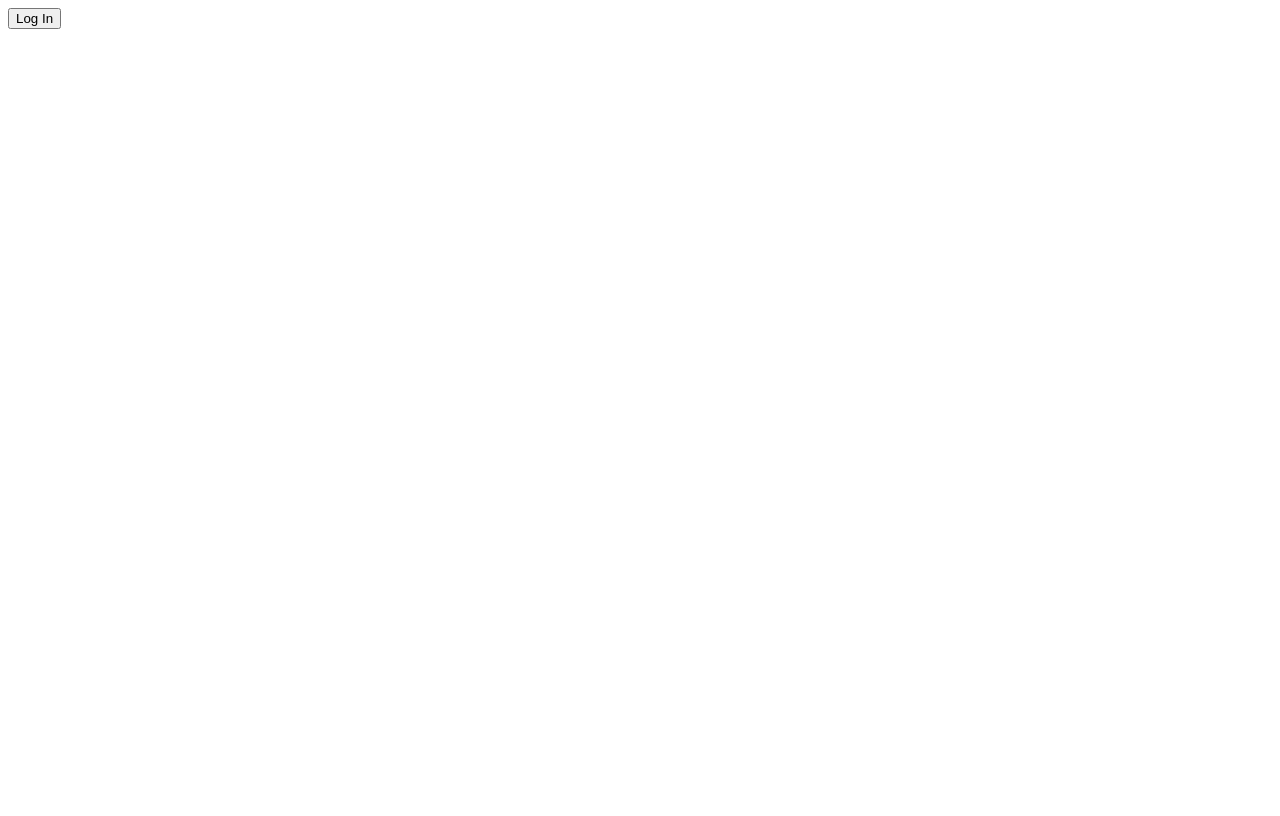
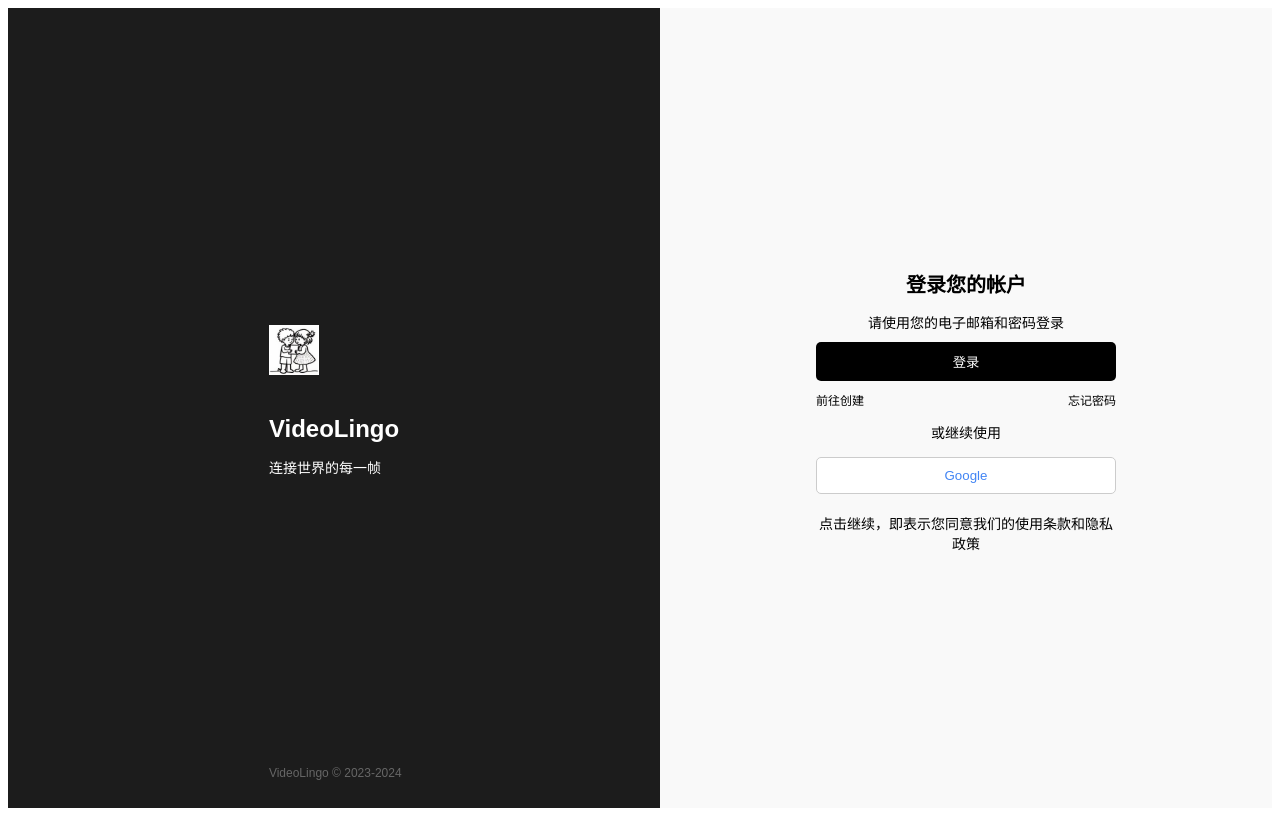
Before and after one commit to sun-guannan/authdemo, a React (Create React App) app: page / in a window 1280 px wide. Built offline with nearby package versions, Linux system fonts and the light colour scheme.

Commit message:
add login

```diff
--- a/src/App.js
+++ b/src/App.js
@@ -3,13 +3,14 @@ import { useAuth0 } from '@auth0/auth0-react';
 import LoginButton from './components/LoginButton';
 import LogoutButton from './components/LogoutButton';
 import Profile from './components/Profile';
+import LoginPage from './LoginPage';
 
 const App = () => {
   const { isAuthenticated } = useAuth0();
 
   return (
     <div>
-      {!isAuthenticated ? <LoginButton /> : <LogoutButton />}
+      {!isAuthenticated ? <LoginPage /> : <LogoutButton />}
       <Profile />
     </div>
   );
--- /dev/null
+++ b/src/LoginPage.css
@@ -0,0 +1,116 @@
+/* src/LoginPage.css */
+.login-container {
+    display: flex;
+    height: 100vh;
+    font-family: Arial, sans-serif;
+  }
+
+  .left-panel {
+    flex: 1;
+    background-color: #1c1c1c;
+    color: #fff;
+    display: flex;
+    flex-direction: column;
+    justify-content: center;
+    align-items: center;
+    padding: 20px;
+  }
+
+  .branding .logo {
+    width: 50px;
+    margin-bottom: 20px;
+  }
+
+  .branding h1 {
+    font-size: 24px;
+    margin-bottom: 10px;
+  }
+
+  .branding p {
+    font-size: 14px;
+  }
+
+  .branding footer {
+    position: absolute;
+    bottom: 20px;
+    font-size: 12px;
+  }
+
+  .right-panel {
+    flex: 1;
+    background-color: #f9f9f9;
+    display: flex;
+    justify-content: center;
+    align-items: center;
+  }
+
+  .login-form {
+    max-width: 300px;
+    width: 100%;
+    text-align: center;
+  }
+
+  .login-form h2 {
+    font-size: 20px;
+    margin-bottom: 10px;
+  }
+
+  .login-form p {
+    font-size: 14px;
+    margin-bottom: 10px;
+  }
+
+  .login-form input {
+    width: 100%;
+    padding: 10px;
+    margin-bottom: 10px;
+    border: 1px solid #ccc;
+    border-radius: 5px;
+  }
+
+  .login-button {
+    width: 100%;
+    padding: 10px;
+    background-color: #000;
+    color: #fff;
+    border: none;
+    border-radius: 5px;
+    cursor: pointer;
+  }
+
+  .options {
+    display: flex;
+    justify-content: space-between;
+    margin: 10px 0;
+  }
+
+  .options a {
+    font-size: 12px;
+    color: #000;
+    text-decoration: none;
+  }
+
+  .social-login {
+    width: 100%;
+    padding: 10px;
+    margin: 5px 0;
+    border: 1px solid #ccc;
+    border-radius: 5px;
+    background-color: #fff;
+    cursor: pointer;
+  }
+
+  .social-login.github {
+    color: #333;
+  }
+
+  .social-login.google {
+    color: #4285f4;
+  }
+
+  footer {
+    text-align: center;
+    margin-top: 20px;
+    font-size: 12px;
+    color: #666;
+  }
--- /dev/null
+++ b/src/LoginPage.js
@@ -0,0 +1,49 @@
+// src/LoginPage.js
+import React from 'react';
+import { useAuth0 } from '@auth0/auth0-react';
+import './LoginPage.css';
+
+const LoginPage = () => {
+  const { loginWithRedirect } = useAuth0();
+
+  return (
+    <div className="login-container">
+      <div className="left-panel">
+        <div className="branding">
+          <img src="icon.png" alt="Video Lingo Logo" className="logo" />
+          <h1>VideoLingo</h1>
+          <p>连接世界的每一帧</p>
+          <footer>VideoLingo © 2023-2024</footer>
+        </div>
+      </div>
+      <div className="right-panel">
+        <div className="login-form">
+          <h2>登录您的帐户</h2>
+          <p>请使用您的电子邮箱和密码登录</p>
+          <button
+            className="login-button"
+            onClick={() => loginWithRedirect({ screen_hint: 'login' })}
+          >
+            登录
+          </button>
+          <div className="options">
+            <a href="#" onClick={() => loginWithRedirect({ screen_hint: 'signup' })}>
+              前往创建
+            </a>
+            <a href="#">忘记密码</a>
+          </div>
+          <p>或继续使用</p>
+          <button
+            className="social-login google"
+            onClick={() => loginWithRedirect({ connection: 'google-oauth2' })}
+          >
+            Google
+          </button>
+          <p>点击继续，即表示您同意我们的使用条款和隐私政策</p>
+        </div>
+      </div>
+    </div>
+  );
+};
+
+export default LoginPage;
```
Also changed, not shown: public/icon.png (added), 4 other files (tests, documents, lock files or other folders).
